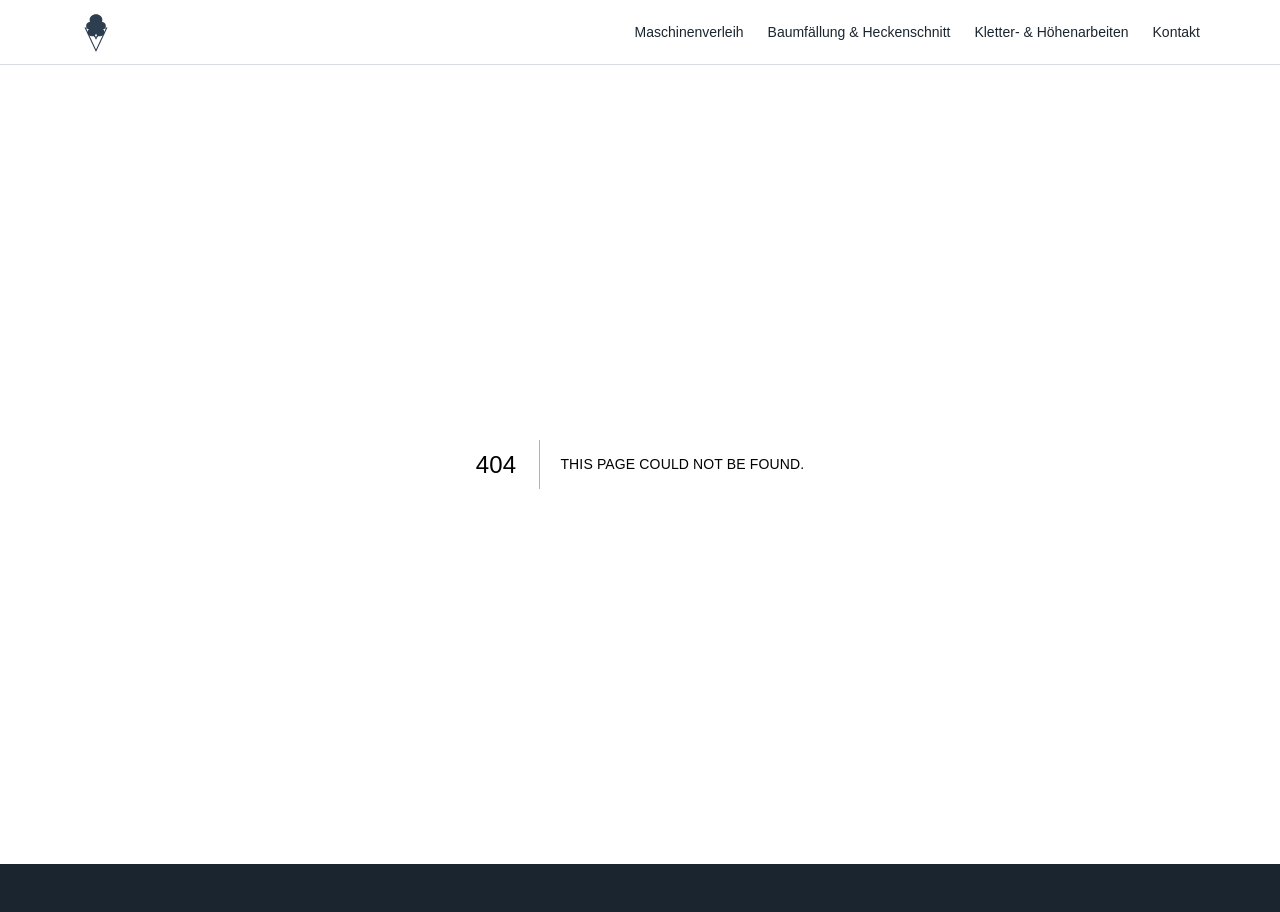
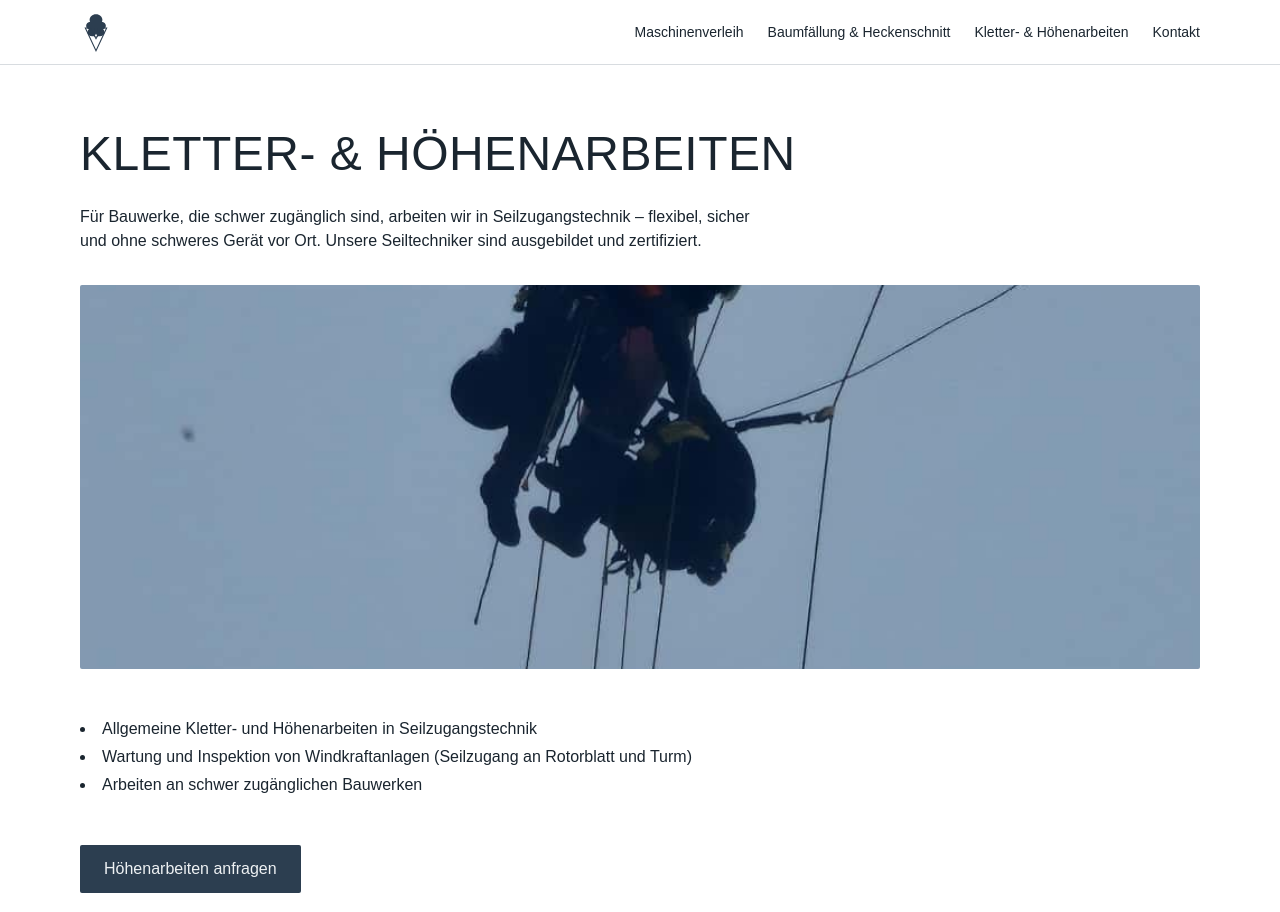
Before and after one commit to Galleleo/vertico-homepage, a Next.js app: page /kletter-hoehenarbeiten in a window 1280 px wide. Before the commit this address had no page. Shown: the top 912 px of the page. Built offline with nearby package versions, Linux system fonts and the light colour scheme.

Commit message:
feat: add Kletter- und Hoehenarbeiten page

```diff
--- /dev/null
+++ b/src/app/kletter-hoehenarbeiten/page.tsx
@@ -0,0 +1,45 @@
+import Image from "next/image";
+import Link from "next/link";
+import { buildMetadata } from "@/lib/metadata";
+
+export const metadata = buildMetadata({
+  title: "Kletter- & Höhenarbeiten",
+  description:
+    "Kletter- und Höhenarbeiten in Seilzugangstechnik an schwer zugänglichen Bauwerken, inklusive Wartung und Inspektion von Windkraftanlagen.",
+  path: "/kletter-hoehenarbeiten",
+});
+
+export default function KletterHoehenarbeitenPage() {
+  return (
+    <div className="mx-auto max-w-6xl px-4 py-16">
+      <h1 className="text-4xl md:text-5xl mb-6">Kletter- & Höhenarbeiten</h1>
+      <p className="font-body max-w-2xl mb-8">
+        Für Bauwerke, die schwer zugänglich sind, arbeiten wir in Seilzugangstechnik –
+        flexibel, sicher und ohne schweres Gerät vor Ort. Unsere Seiltechniker sind
+        ausgebildet und zertifiziert.
+      </p>
+
+      <div className="relative h-72 md:h-96 w-full mb-12">
+        <Image
+          src="/images/windkraft-seilzugang-1.jpg"
+          alt="Seilzugangstechniker bei der Wartung eines Rotorblatts an einer Windkraftanlage"
+          fill
+          className="object-cover rounded-[var(--radius-sharp)]"
+        />
+      </div>
+
+      <ul className="font-body list-disc list-inside mb-12 space-y-1">
+        <li>Allgemeine Kletter- und Höhenarbeiten in Seilzugangstechnik</li>
+        <li>Wartung und Inspektion von Windkraftanlagen (Seilzugang an Rotorblatt und Turm)</li>
+        <li>Arbeiten an schwer zugänglichen Bauwerken</li>
+      </ul>
+
+      <Link
+        href="/kontakt"
+        className="inline-block bg-primary hover:bg-primary-hover text-on-dark font-body px-6 py-3 rounded-[var(--radius-sharp)] transition-colors"
+      >
+        Höhenarbeiten anfragen
+      </Link>
+    </div>
+  );
+}
```
